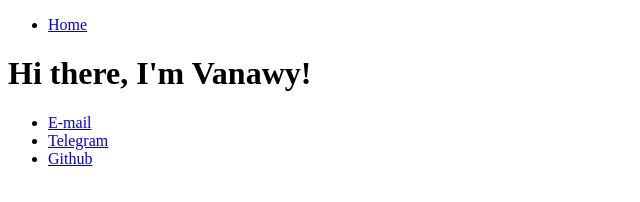
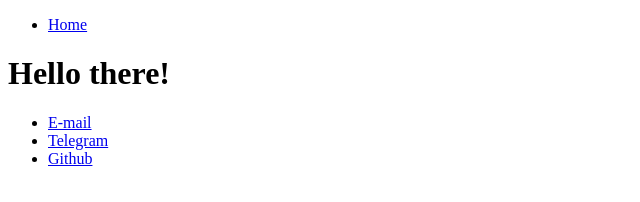
Before and after one commit to Vanawy/vanawy.github.io, a plain HTML site: page index.html in a window 1280 px wide. Shown: the whole page, without its empty margins (0-640 px from the left). Drawn offline with Linux system fonts and the light colour scheme.

Commit message:
General Kenobi

```diff
--- a/index.html
+++ b/index.html
@@ -12,7 +12,7 @@
 		</nav>
 		<div class="container">
     		<div>
-        		<h1>Hi there, I'm Vanawy!</h1>
+        		<h1>Hello there!</h1>
     		</div>
 		</div>
 		<footer>
```
